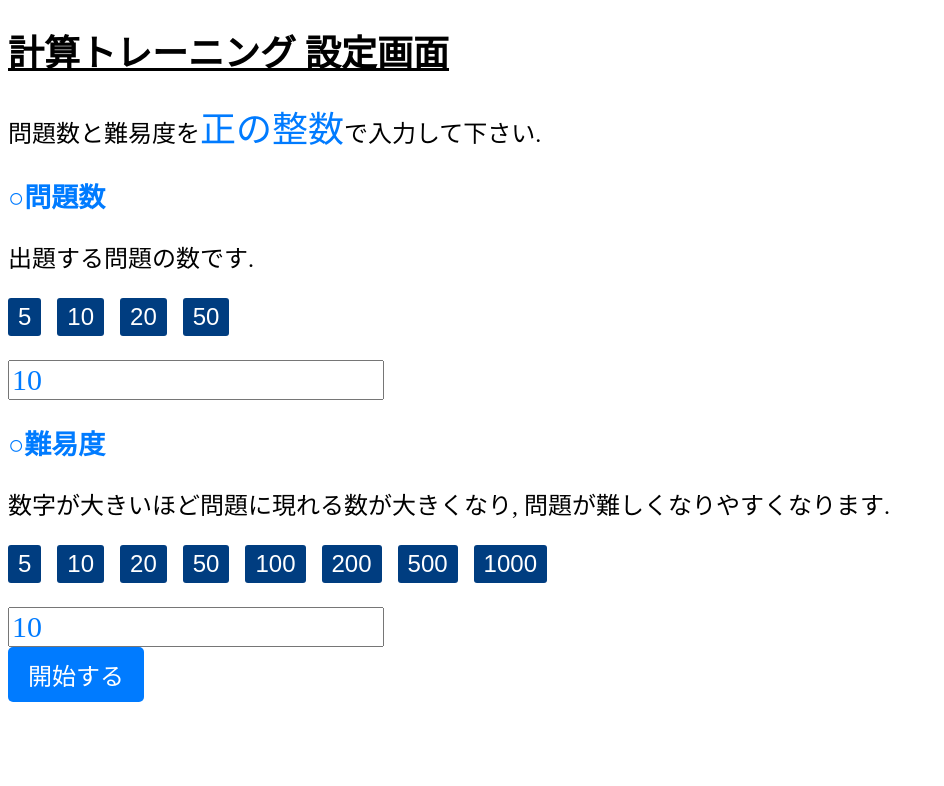
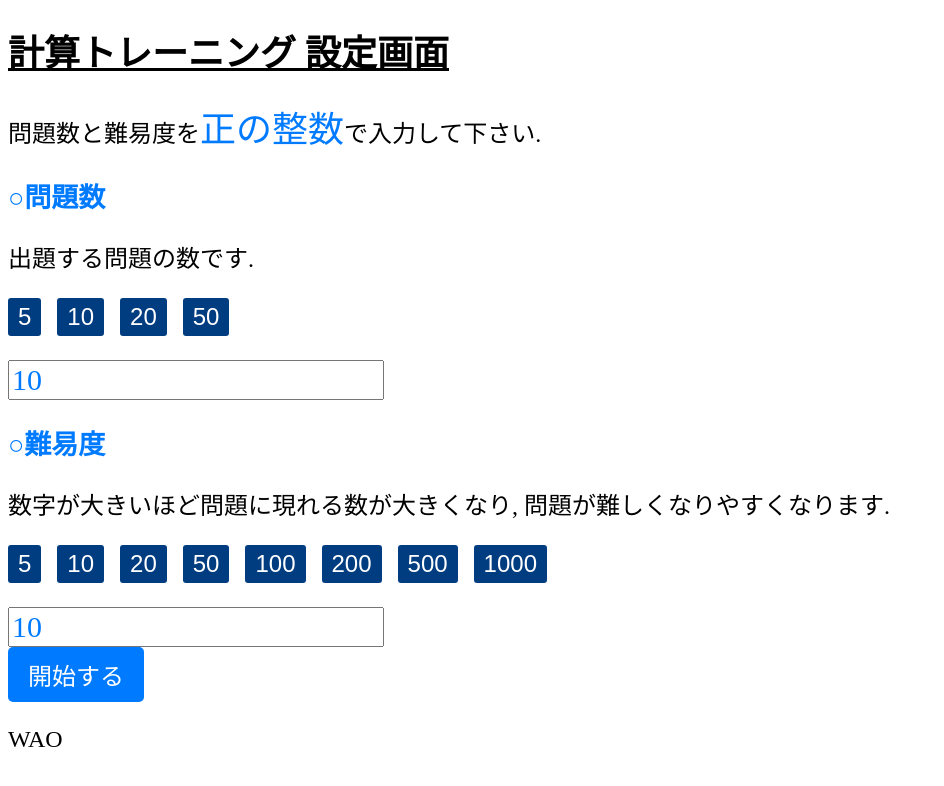
Before and after one commit to daiki-coprime-tanaka/ResearchCalc, a plain HTML site: page WeakAppealOperator/Settings.html in a window 1280 px wide. Shown: the whole page, without its empty margins (0-944 px from the left). Drawn offline with Linux system fonts and the light colour scheme.

Commit message:
Add files via upload

```diff
--- a/WeakAppealOperator/Settings.html
+++ b/WeakAppealOperator/Settings.html
@@ -54,6 +54,7 @@
     </main>
     <footer>
         <button class="play" onclick="Start()">開始する</button></p>
+        <p>WAO</p>
     </footer>
     </body>
 </html>
```
Also changed, not shown: 1 other file.
